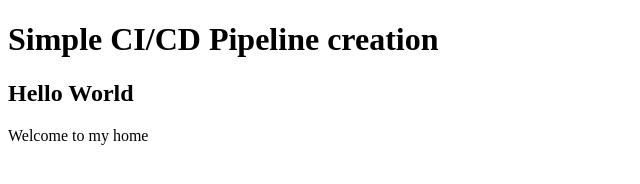
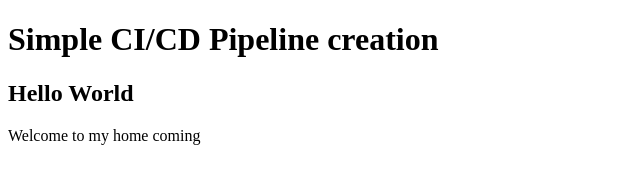
Before and after one commit to tamizh2225/simple-ci-cd-example, a plain HTML site: page index.html in a window 1280 px wide. Shown: the full height of the page, 0-640 px from the left. Drawn offline with Linux system fonts and the light colour scheme.

Commit message:
Initial Commit

```diff
--- a/index.html
+++ b/index.html
@@ -8,6 +8,6 @@
 <body>
     <h1>Simple CI/CD Pipeline creation</h1>
     <h2>Hello World</h2>
-    Welcome to my home
+    Welcome to my home coming
 </body>
 </html>
```
